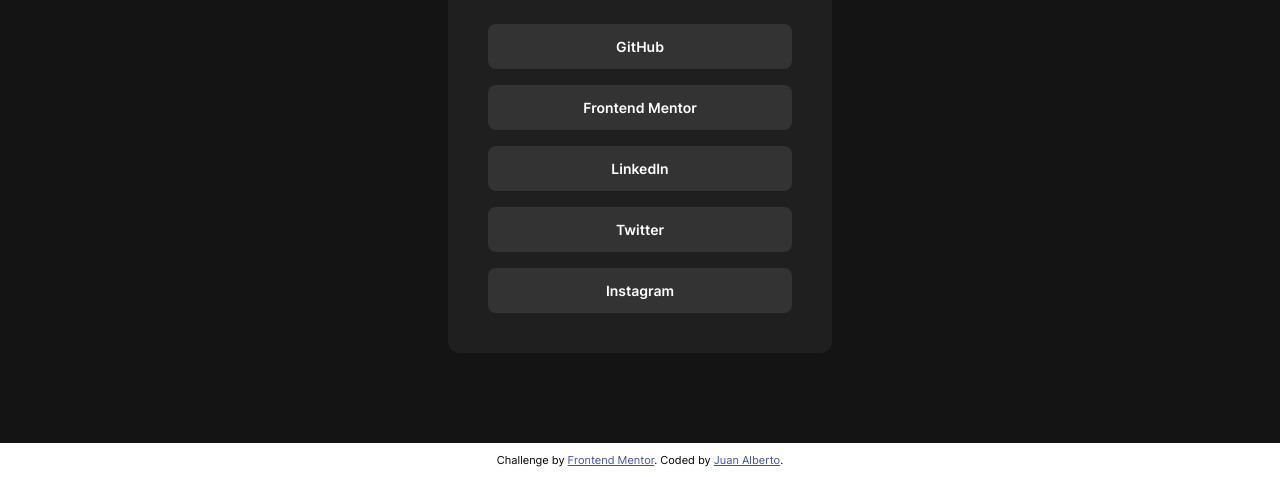
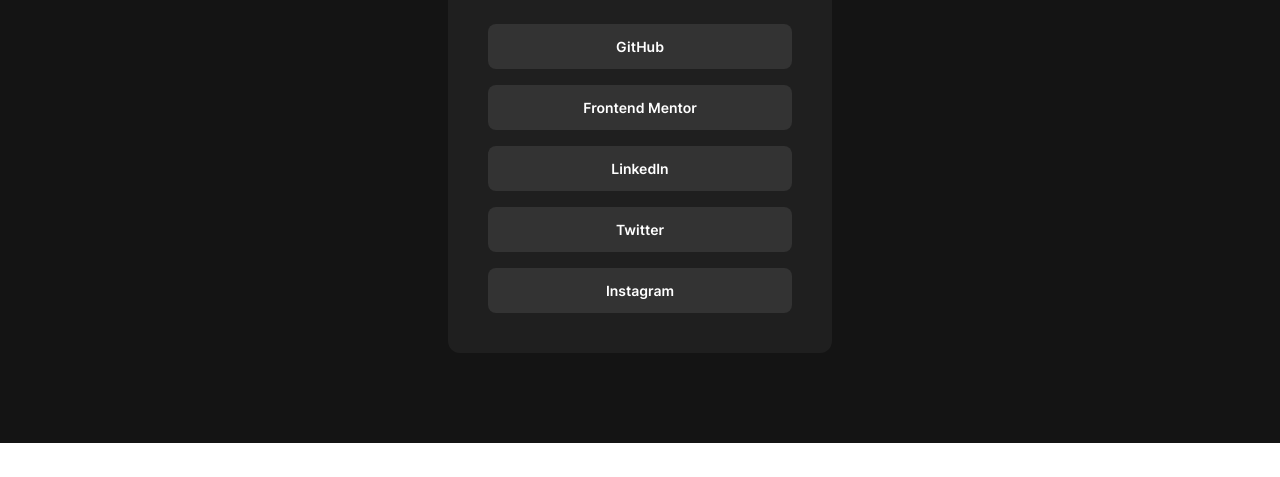
Before and after one commit to juanhastier/social-links-profile, a plain HTML site: page index.html in a window 1280 px wide. Shown: the part 357-834 px from the top of the page. After the commit the page ends 800 px from the top, so only its background shows below. Drawn offline with Linux system fonts and the light colour scheme.

Commit message:
Attributions were removed and h3 was changed to h2

```diff
--- a/index.html
+++ b/index.html
@@ -15,18 +15,6 @@
     <title>Frontend Mentor | Social links profile</title>
 
     <link rel="stylesheet" href="./styles.css" />
-    <!-- Feel free to remove these styles or customise in your own stylesheet 👍 -->
-    <style>
-      .attribution {
-        padding: 10px;
-        color: black;
-        font-size: 11px;
-        text-align: center;
-      }
-      .attribution a {
-        color: hsl(228, 45%, 44%);
-      }
-    </style>
   </head>
   <body>
     <div class="container">
@@ -35,7 +23,7 @@
           <img src="./assets/images/avatar-jessica.jpeg" alt="" />
           <hgroup>
             <h1>Jessica Randall</h1>
-            <h3>London, United Kingdom</h3>
+            <h2>London, United Kingdom</h2>
           </hgroup>
           <p>"Front-end developer and avid reader."</p>
         </header>
@@ -50,19 +38,5 @@
         </section>
       </main>
     </div>
-
-    <div class="attribution">
-      Challenge by
-      <a
-        href="https://www.frontendmentor.io/challenges/social-links-profile-UG32l9m6dQ"
-        target="_blank"
-        >Frontend Mentor</a
-      >. Coded by
-      <a
-        href="https://www.frontendmentor.io/profile/juanhastier"
-        target="_blank"
-        >Juan Alberto</a
-      >.
-    </div>
   </body>
 </html>
--- a/styles.css
+++ b/styles.css
@@ -80,7 +80,7 @@ h1 {
   margin-bottom: 10px;
 }
 
-h3 {
+h2 {
   font-size: 14px;
   color: var(--color-green);
 }
```
